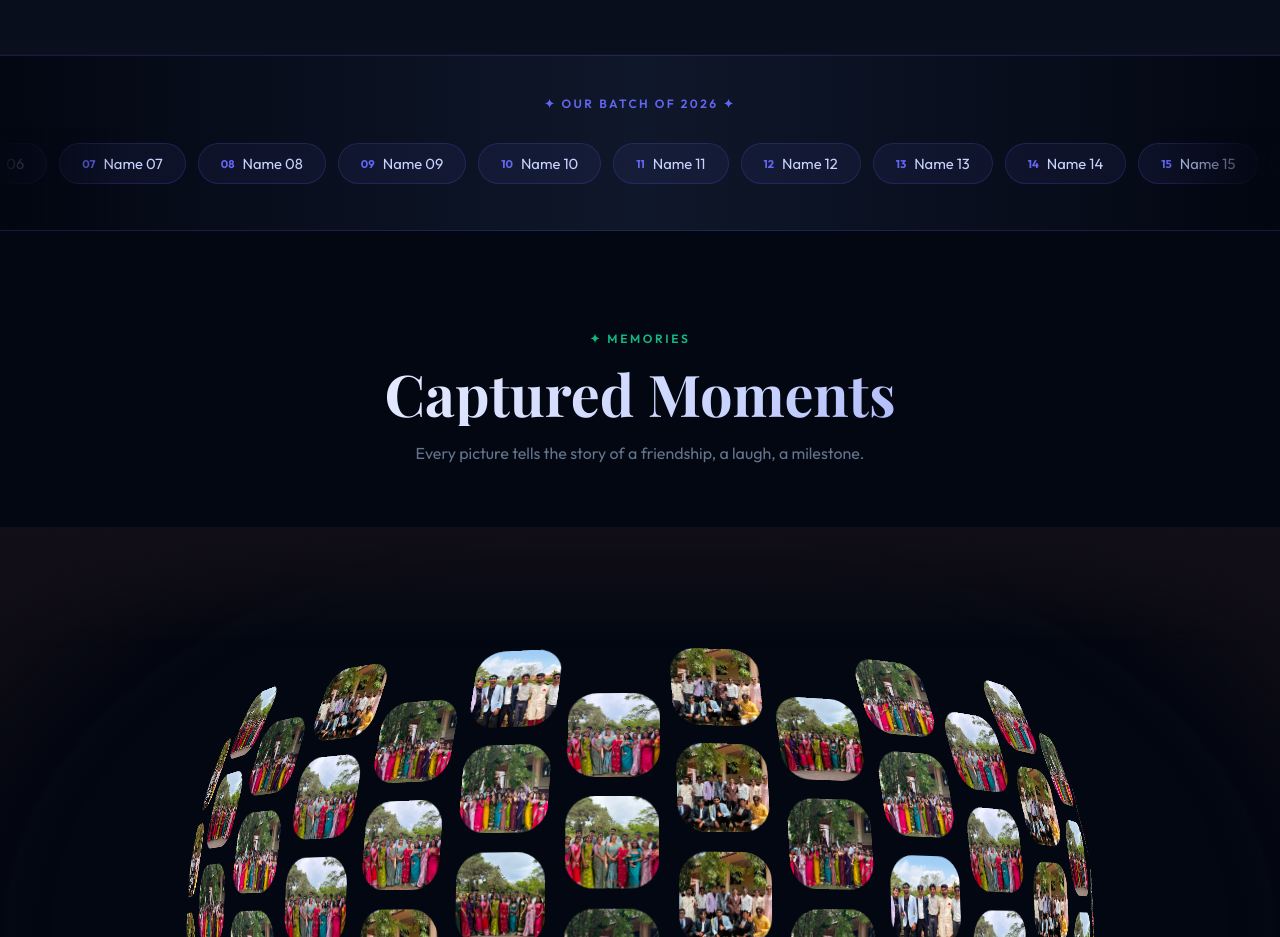
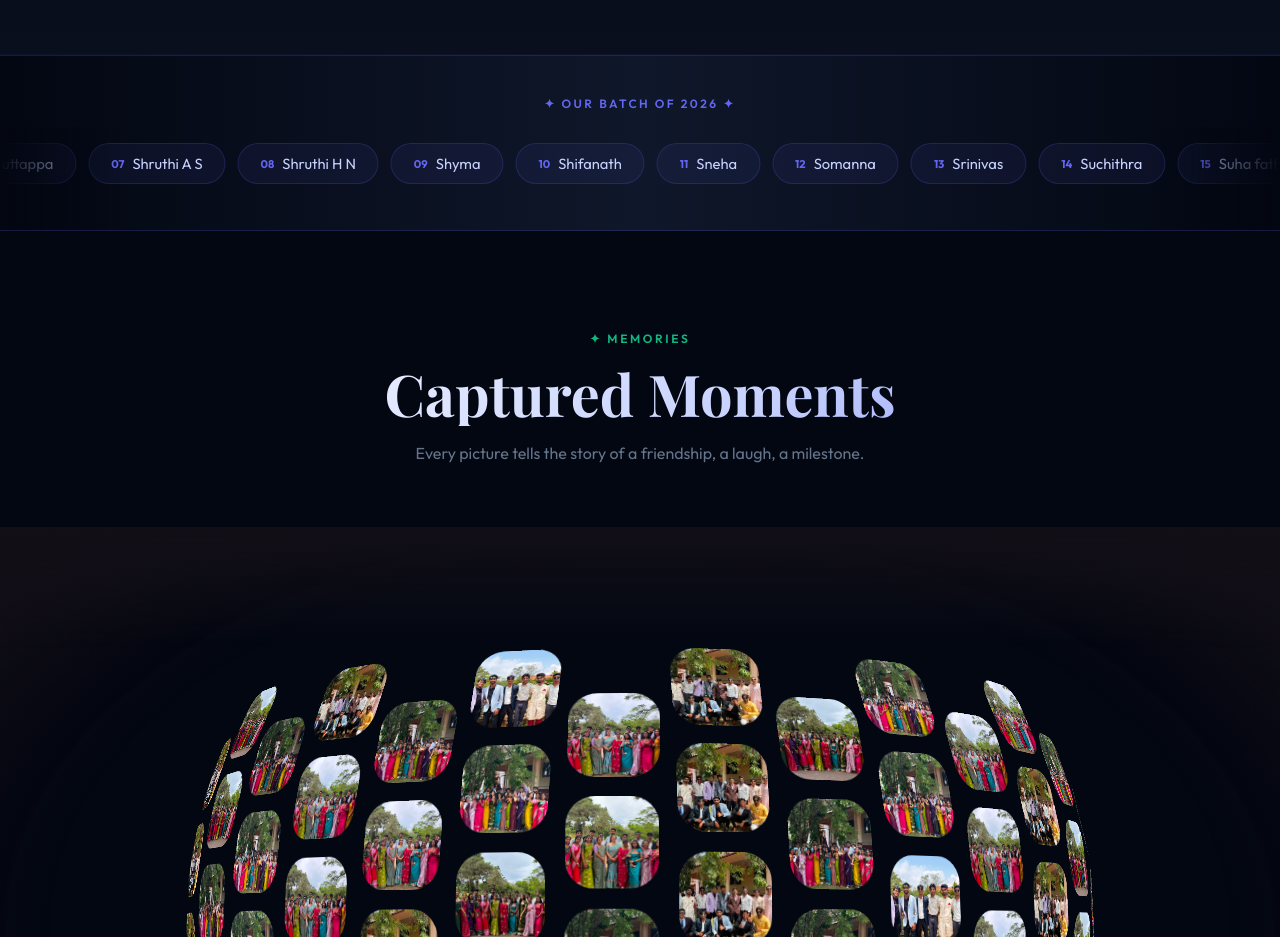
Before and after one commit to lekhan7/BcomCA, a React (Vite) app: page / in a window 1280 px wide. Shown: the part 1080-2017 px from the top of the page. Built offline with nearby package versions, Linux system fonts and the light colour scheme; the HTML template or start-up script is replaced by a standard one.

Commit message:
first commit

```diff
--- a/src/Home.jsx
+++ b/src/Home.jsx
@@ -11,18 +11,65 @@ gsap.registerPlugin(ScrollTrigger);
 
 
 const CLASS_NAMES = [
-  "Name 01", "Name 02", "Name 03", "Name 04", "Name 05",
-  "Name 06", "Name 07", "Name 08", "Name 09", "Name 10",
-  "Name 11", "Name 12", "Name 13", "Name 14", "Name 15",
-  "Name 16", "Name 17", "Name 18", "Name 19", "Name 20",
-  "Name 21", "Name 22", "Name 23", "Name 24", "Name 25",
-  "Name 26", "Name 27", "Name 28", "Name 29", "Name 30",
-  "Name 31", "Name 32", "Name 33", "Name 34", "Name 35",
-  "Name 36", "Name 37", "Name 38", "Name 39", "Name 40",
-  "Name 41", "Name 42", "Name 43", "Name 44", "Name 45",
-  "Name 46", "Name 47", "Name 48", "Name 49", "Name 50",
-  "Name 51", "Name 52", "Name 53", "Name 54", "Name 55",
-  "Name 56", "Name 57", "Name 58", "Name 59", "Name 60",
+  "Shahad",
+  "Shammas",
+  "Shashi",
+  "Shayan",
+  "Shifana",
+  "Shreya uttappa",
+  "Shruthi A S",
+  "Shruthi H N",
+  "Shyma",
+  "Shifanath",
+  "Sneha",
+  "Somanna",
+  "Srinivas",
+  "Suchithra",
+  "Suha fathima",
+  "Suhaina",
+  "Sujan",
+  "Sujith",
+  "Surya",
+  "Swathi",
+  "Thejas",
+  "Thejashree",
+  "Thoushifa",
+  "Kariyappa",
+  "Vaishnavi",
+  "Vandana",
+  "Varsha",
+  "Vidyashree",
+  "Vishak",
+  "Vishnu",
+  "Xavier libin",
+  "Punith",
+  "Yakshitha",
+  "Yashwanth ",
+  "Yashwin",
+  "Yashas",
+  "Reesha A K",
+  "Amrutha",
+  "Arpitha",
+  "Nashmitha",
+  "Ashitha",
+  "Harsha",
+  "Deeksha",
+  "Hima",
+  "Hruthik",
+  "Koushalya",
+  "Kushalya",
+  "Lekhan",
+  "Mithesh",
+  "Salham",
+  "Nisarga",
+  "Parishma",
+  "Rakshitha",
+  "Sagar",
+  "Shreys",
+  "Sofia",
+  "Sumanth",
+  "Sharath",
+  "Arun",
 ];
 
 const ALL_PHOTOS = [
```
